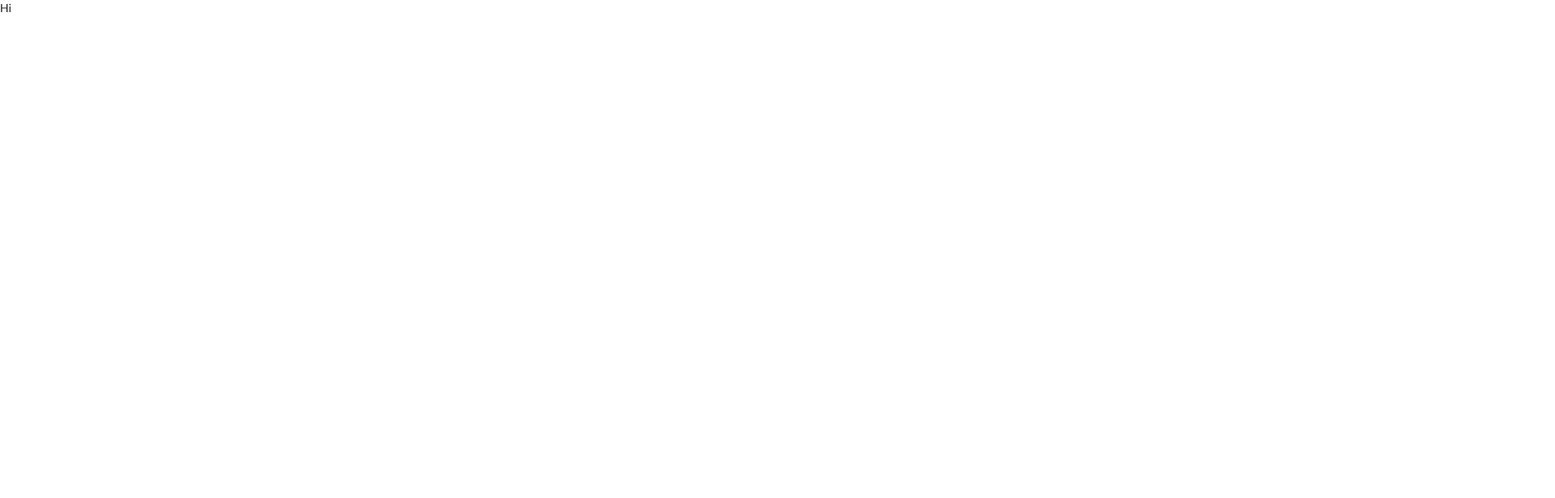
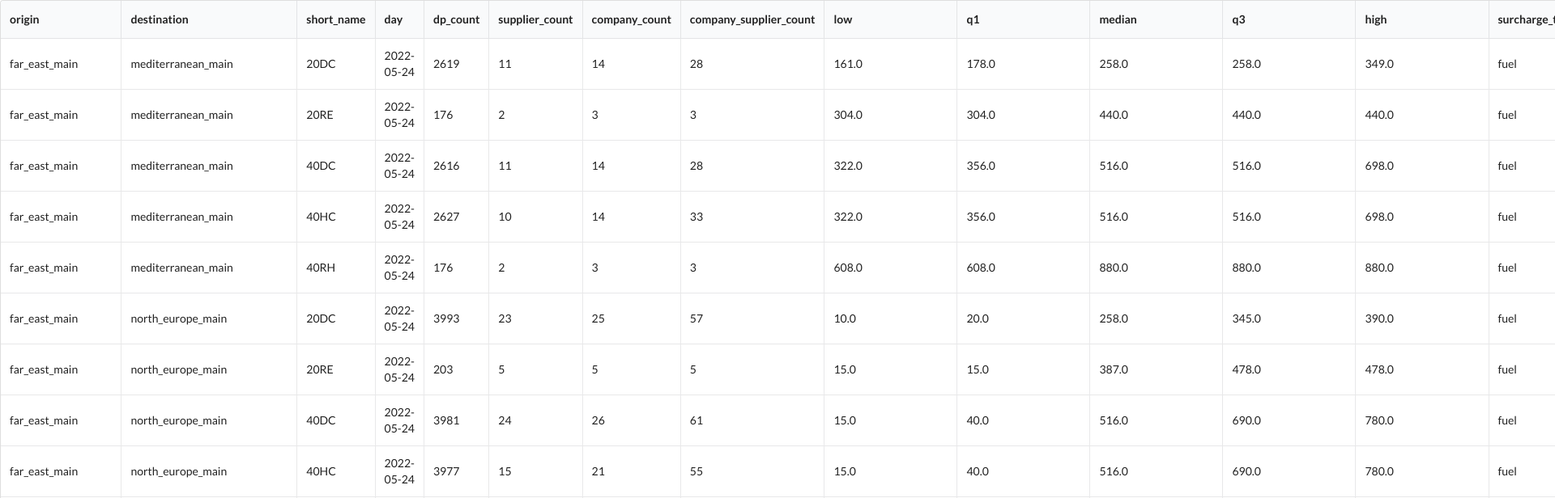
Before and after one commit to heysadboy/d3-practice, a React (Create React App) app: page / in a window 1280 px wide. Shown: the top 616 px of the page at 81% size, 1920 px wide, since content can reach past the window. Built offline with nearby package versions, Linux system fonts and the light colour scheme.

Commit message:
Displaying CSV file data
Displaying data in the form of table

```diff
--- a/src/components/App.js
+++ b/src/components/App.js
@@ -1,18 +1,62 @@
-import React, { useEffect } from "react";
+import React, { useEffect, useState } from "react";
 import { csv } from "d3-fetch";
 import file from "../data/file.csv";
 
 const App = () => {
-  const getData = async () => {
-    const data = await csv(file);
-    console.log(data);
+  const [data, setData] = useState([]);
+  const [columns, setColumns] = useState([]);
+
+  const getRowKey = (item) => {
+    return `${item.origin}-${item.destination}-${item.short_name}`;
+  };
+
+  const getHeaders = () => {
+    return (
+      <tr>
+        {columns.map((title) => {
+          return <th key={title}>{title}</th>;
+        })}
+      </tr>
+    );
+  };
+
+  const getRows = () => {
+    return data.map((item) => {
+      if (typeof item === "object") {
+        const key = getRowKey(item);
+        return (
+          <tr key={key}>
+            {columns.map((row) => {
+              return (
+                <td key={`${row}-${key}`} data-label={row}>
+                  {item[`${row}`]}
+                </td>
+              );
+            })}
+          </tr>
+        );
+      }
+      return false;
+    });
   };
 
   useEffect(() => {
-    getData();
+    const getCsvData = async () => {
+      const csvData = await csv(file);
+      setData(csvData);
+      setColumns(csvData.columns);
+    };
+    getCsvData();
   }, []);
 
-  return <div>Hi</div>;
+  return (
+    <div>
+      <table className="ui celled table">
+        <thead>{getHeaders()}</thead>
+        <tbody>{getRows()}</tbody>
+      </table>
+    </div>
+  );
 };
 
 export default App;
```
